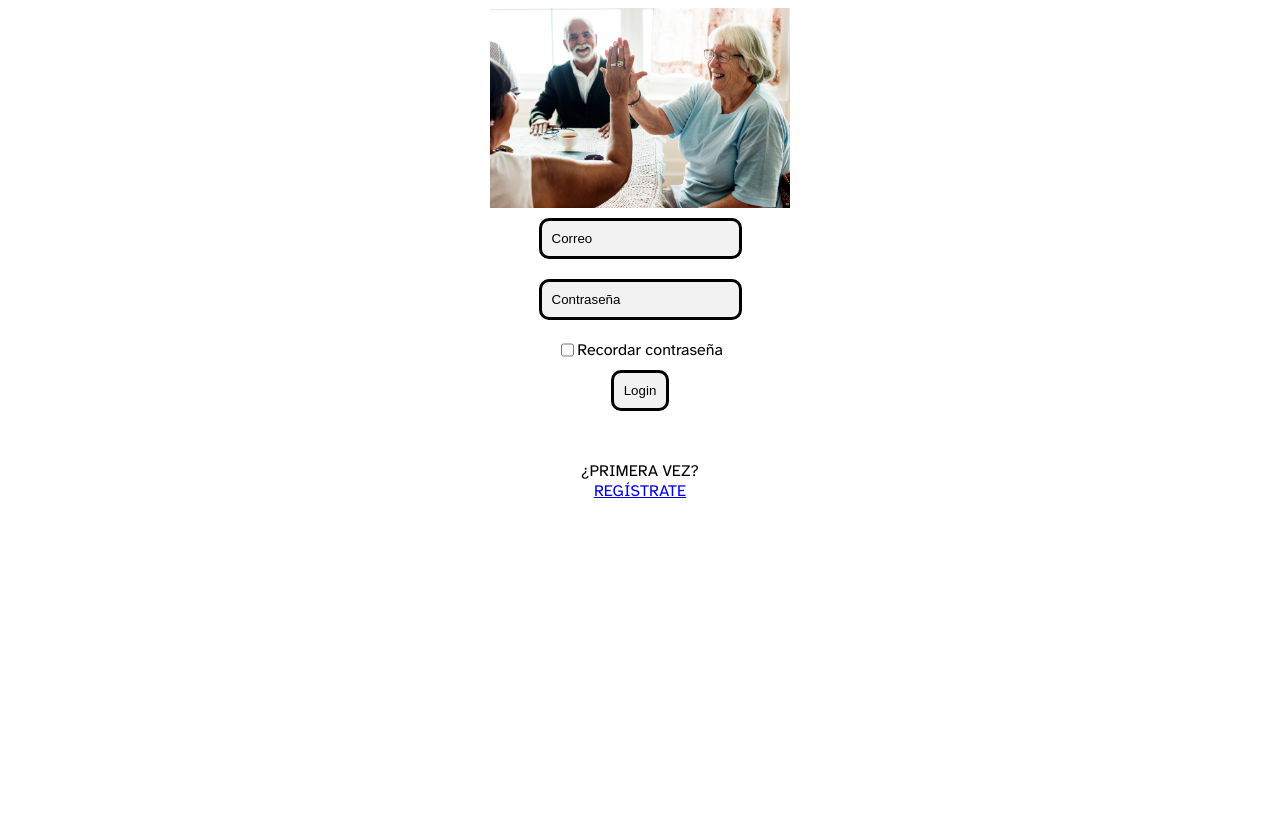
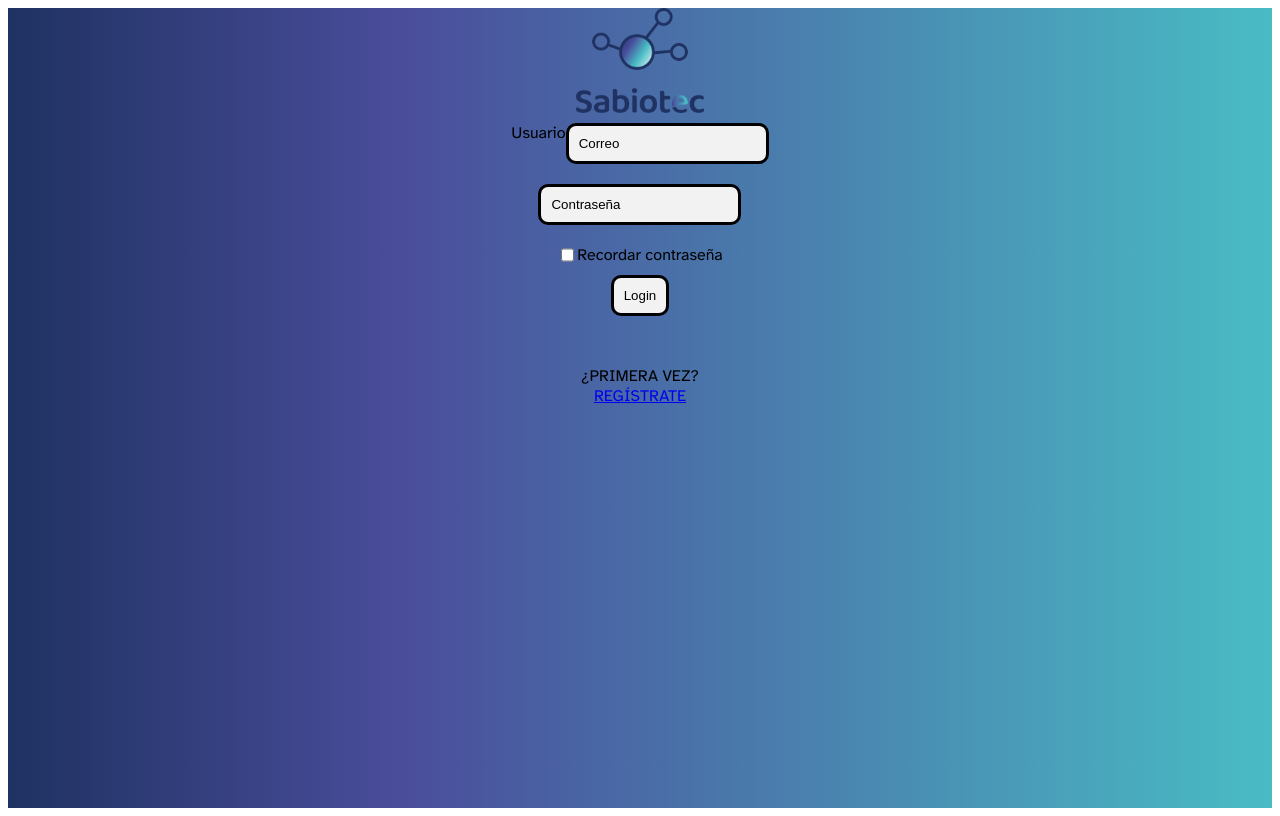
Before and after one commit to elenaradrus/tripulaciones, a React (Create React App) app in the folder client/: page / in a window 1280 px wide. Built offline with nearby package versions, Linux system fonts and the light colour scheme.

Commit message:
pantalla de login

```diff
--- a/client/src/components/LoginForm.css
+++ b/client/src/components/LoginForm.css
@@ -3,9 +3,24 @@
     flex-direction: column;
     align-content: center;
     align-items: center;
+    height:100vh;
+    background: rgb(31, 50, 98);
+  background: linear-gradient(90deg, rgba(31, 50, 98, 1) 0%, rgba(74, 77, 155, 1) 31%, rgba(73, 188, 196, 1) 100%);
+
+
 }
 
 
+.loginLogo{
+  width: 128px;
+  height: 104.58px;
+}
+/* body{
+  background: rgb(31, 50, 98);
+  background: linear-gradient(90deg, rgba(31, 50, 98, 1) 0%, rgba(74, 77, 155, 1) 31%, rgba(73, 188, 196, 1) 100%);
+
+}
+ */
 .inputCorreo{
     display: flex;
     margin: 10px;
--- a/client/src/components/LoginForm.js
+++ b/client/src/components/LoginForm.js
@@ -45,16 +45,19 @@ export const LoginForm = () => {
 
   return (
     <div className='contenedorLoginEntero'>
-      <img
+     <img
         className='loginLogo'
-        src='/images/young_female.jpg'
+        src='/images/logoEmancipatic.png'
         alt='young female'
       />
 
       <form className='formularioLogin' onSubmit={loginSubmit}>
         <div className='inputCorreo'>
+        <label for="html">Usuario
+       </label>
+
           <input
-            type='text'
+            type='email'
             className=''
             placeholder='Correo'
             name='email'
--- a/client/src/components/pages/LoginPage.css
+++ b/client/src/components/pages/LoginPage.css
@@ -0,0 +1,5 @@
+.fondo{
+    background: rgb(31, 50, 98);
+    background: linear-gradient(90deg, rgba(31, 50, 98, 1) 0%, rgba(74, 77, 155, 1) 31%, rgba(73, 188, 196, 1) 100%);
+
+}
```
Also changed, not shown: client/public/images/logoEmancipatic.png (added).
